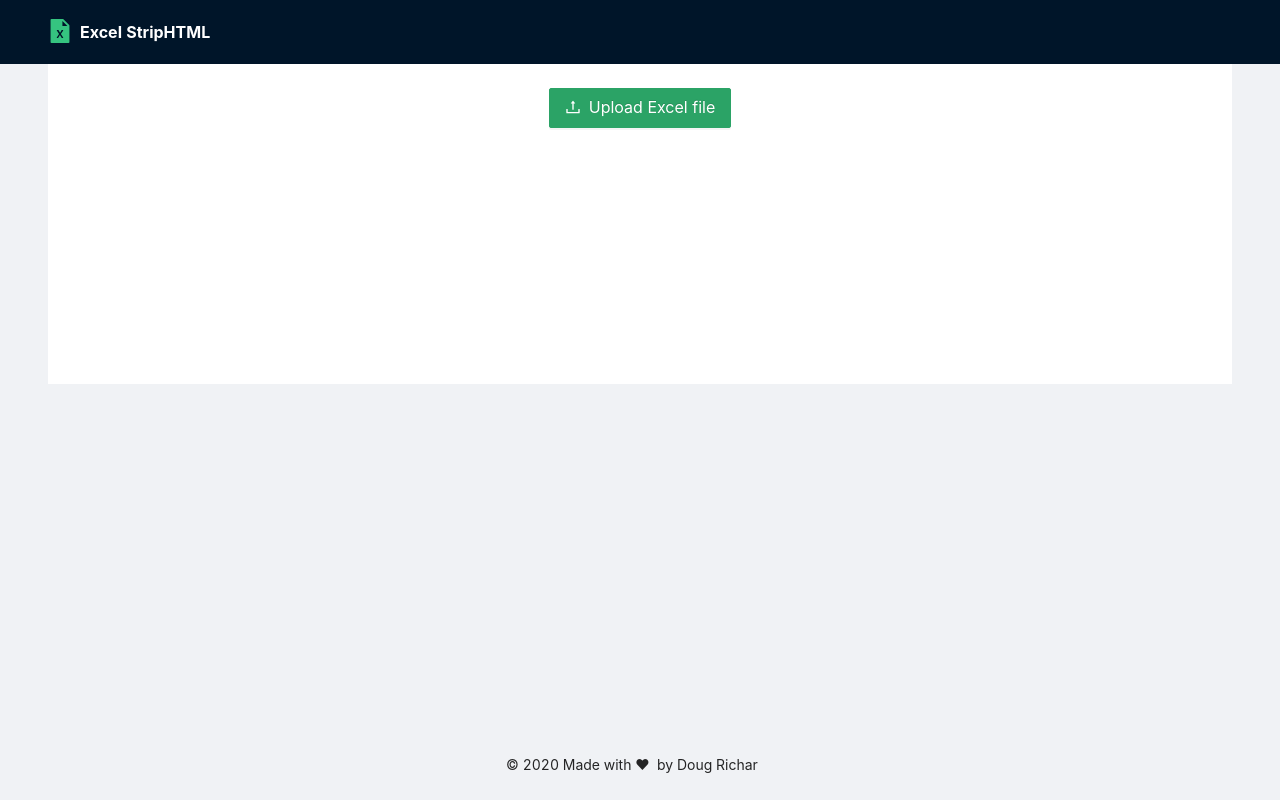
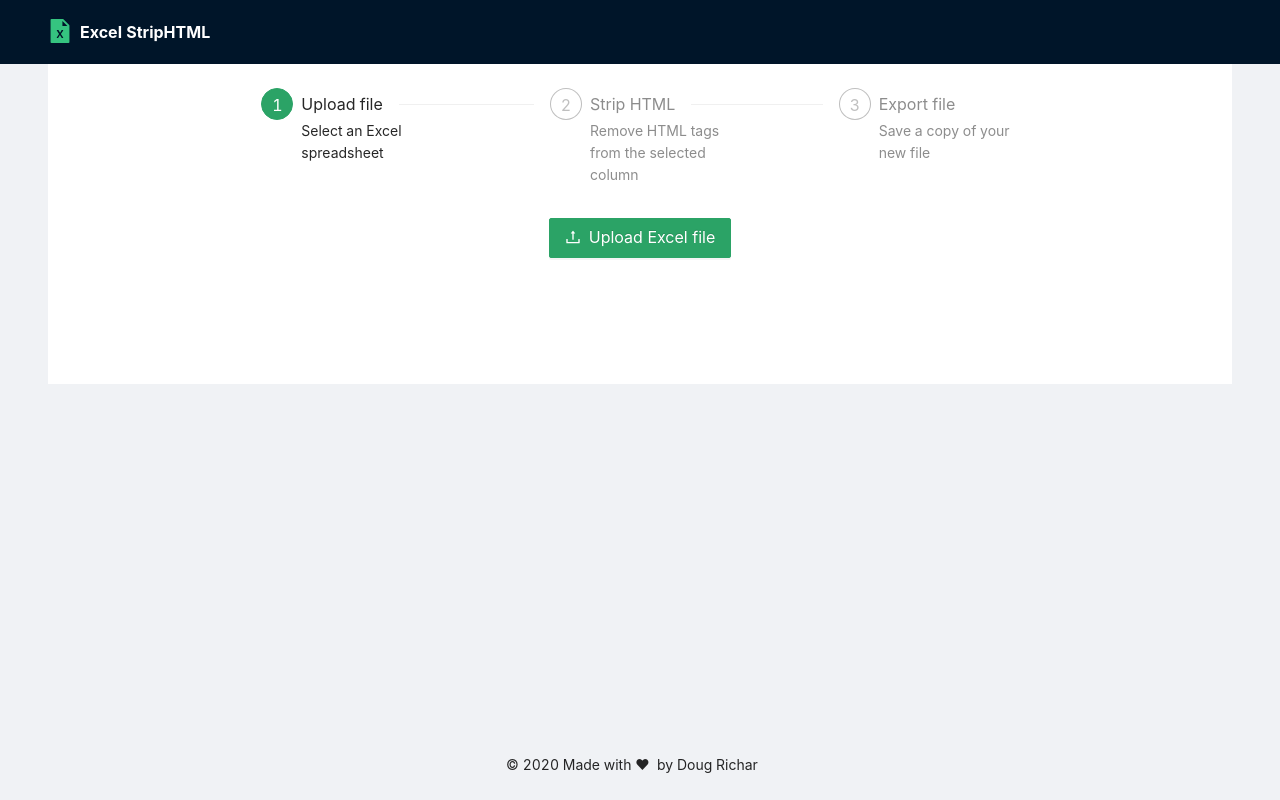
Before and after one commit to drichar/excel-striphtml, a React (Create React App) app: page / in a window 1280 px wide. Built offline with nearby package versions, Linux system fonts and the light colour scheme.

Commit message:
Add Steps, bigger buttons, append filename with `_stripHTML`

```diff
--- a/src/App.less
+++ b/src/App.less
@@ -1 +1,22 @@
 @import '~antd/dist/antd.less';
+
+.steps-row-xs {
+	margin-bottom: 2rem;
+
+	@media screen and (min-width: 800px) {
+		display: none;
+	}
+}
+
+.steps-row {
+	display: none;
+
+	@media screen and (min-width: 800px) {
+		display: block;
+		margin-bottom: 2rem;
+	}
+}
+
+.text-column {
+	width: 50%;
+}
--- a/src/components/ExcelPage.js
+++ b/src/components/ExcelPage.js
@@ -1,6 +1,16 @@
 import React, { useState } from 'react';
 import XLSX from 'xlsx';
-import { Space, Upload, Button, Table, Select, message } from 'antd';
+import {
+	Row,
+	Col,
+	Space,
+	Upload,
+	Button,
+	Table,
+	Select,
+	Steps,
+	message
+} from 'antd';
 import { UploadOutlined } from '@ant-design/icons';
 
 import {
@@ -10,6 +20,7 @@ import {
 } from '../styles/ExcelPage.css'
 
 const { Option } = Select;
+const { Step } = Steps;
 
 const striptags = require('striptags');
 
@@ -82,7 +93,8 @@ function ExcelPage() {
 			let dataIndex = str.replace(/[^0-9a-zA-Z]/g, '');
 			return {
 				title: str,
-				dataIndex
+				dataIndex,
+				className: dataIndex === 'Text' ? 'text-column' : ''
 			}
 		});
 		setColumns(colData);
@@ -200,7 +212,7 @@ function ExcelPage() {
 		XLSX.utils.book_append_sheet(book, sheet, 'sheet 1');
 
 		// export file
-		XLSX.writeFile(book, `${exportName}.xlsx`);
+		XLSX.writeFile(book, `${exportName}_stripHTML.xlsx`);
 	};
 
 	/**
@@ -218,8 +230,38 @@ function ExcelPage() {
 
 	const isActive = !!rows;
 
+	const getStep = () => {
+		if( !isActive ) {
+			return 0;
+		}
+
+		if( isActive && rowsEdited === 0 ) {
+			return 1;
+		}
+
+		return 2;
+	};
+
 	return (
 		<div>
+			<Row className="steps-row-xs">
+				<Col>
+					<Steps direction="vertical" size="small" current={getStep()}>
+						<Step title="Upload file" description="Select an Excel spreadsheet" />
+						<Step title="Strip HTML" description="Remove HTML tags from the selected column" />
+						<Step title="Export file" description="Save a copy of your new file" />
+					</Steps>
+				</Col>
+			</Row>
+			<Row className="steps-row">
+				<Col sm={{ span: 24 }} xl={{ span: 16, offset: 4 }}>
+					<Steps current={getStep()}>
+						<Step title="Upload file" description="Select an Excel spreadsheet" />
+						<Step title="Strip HTML" description="Remove HTML tags from the selected column" />
+						<Step title="Export file" description="Save a copy of your new file" />
+					</Steps>
+				</Col>
+			</Row>
 			<ActionsContainer isActive={isActive}>
 				<UploadContainer>
 					<Upload
@@ -239,6 +281,7 @@ function ExcelPage() {
 							Column
 							<Select
 								style={{ minWidth: '12rem'}}
+								size="large"
 								defaultValue={selectedColumn}
 								placeholder="Select a column to strip HTML from"
 								onChange={handleSelectedColumnChange}
@@ -251,12 +294,14 @@ function ExcelPage() {
 						<Space style={{ marginBottom: '2rem' }}>
 							<Button
 								type="primary"
+								size="large"
 								onClick={handleStripHtml}
 							>
 								Strip HTML
 							</Button>
 							<Button
 								type="primary"
+								size="large"
 								onClick={handleExportFile}
 								disabled={rowsEdited === 0}
 							>
```
